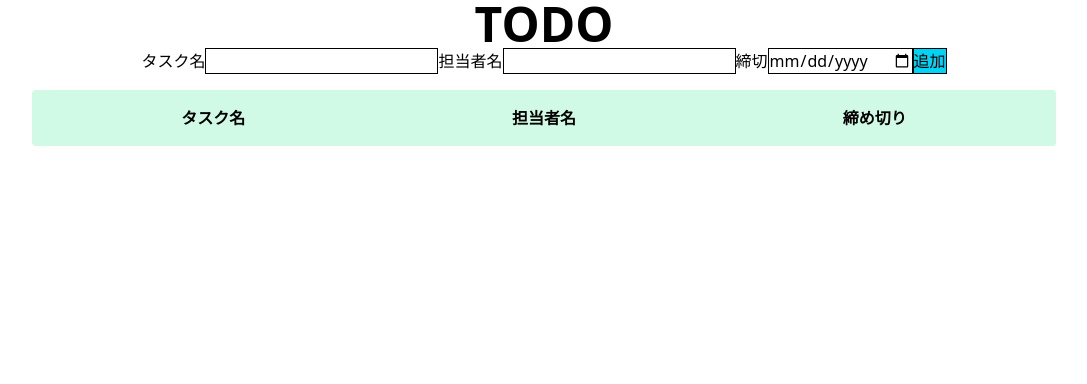
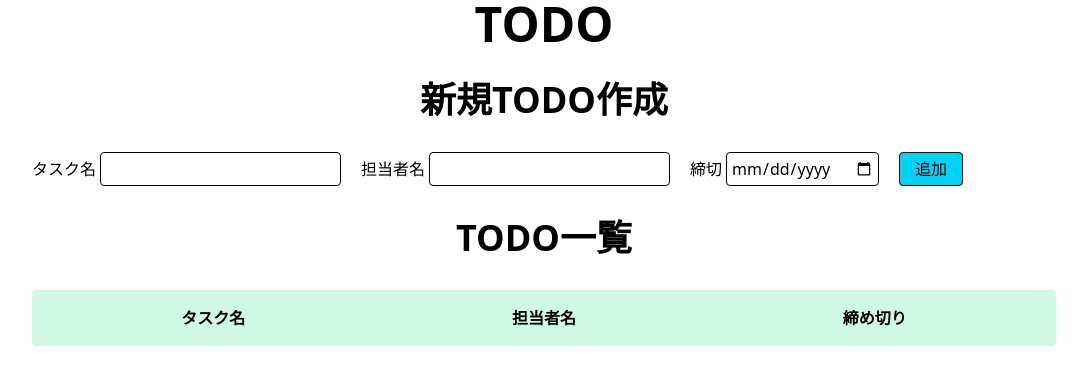
Before and after one commit to komishin/react-practice, a React app: page / in a window 1280 px wide. Shown: the top 384 px of the page, without its empty margins (96-1183 px from the left). Built offline with nearby package versions, Linux system fonts and the light colour scheme.

Commit message:
CSSの調整

```diff
--- a/src/js/App.tsx
+++ b/src/js/App.tsx
@@ -1,15 +1,8 @@
 import React, { useState } from 'react'
 import { TodoList } from './components/todo/TodoList'
 import { Heading } from './components/parts/Heading'
-import { TextField } from './components/parts/TextField'
 import { NewTodoForm } from './components/todo/NewTodoForm'
-
-export type Todo = {
-  id: number
-  task: string
-  person: string
-  deadline: string
-}
+import { Todo } from './components/todo/type'
 
 export const App = () => {
   const [todoList, setTodoList] = useState<Todo[]>([])
@@ -17,8 +10,19 @@ export const App = () => {
   return (
     <main className="my-0 mx-auto w-4/5 text-center">
       <Heading level="h1">TODO</Heading>
-      <NewTodoForm setTodoList={setTodoList} />
+      <div className='mt-8'>
+        <Heading level="h2">新規TODO作成</Heading>
+        <div className='mt-8'>
+        <NewTodoForm setTodoList={setTodoList} />
+        </div>
+      </div>
+      <div className='mt-8'>
+      <Heading level="h2">TODO一覧</Heading>
+      <div className='mt-8'>
       <TodoList todoList={todoList} />
+      </div>
+      </div>
     </main>
   )
 }
+export { Todo }
--- a/src/js/components/parts/TextField.tsx
+++ b/src/js/components/parts/TextField.tsx
@@ -1,22 +1,24 @@
 import React from 'react'
 
 type Props = {
+  id: string
   label: string
   value: string
   onChange: (value: string) => void
  type : 'text' | 'date'
 }
 
-export const TextField = ({label, value, onChange, type }: Props) => {
+export const TextField = ({id, label, value, onChange, type }: Props) => {
   return (
-    <>
-      <label htmlFor="">{label}</label>
+    <div className='flex gap-1 items-center'>
+      <label htmlFor="id">{label}</label>
       <input
+        id={id}
         type={type}
         value={value}
         onChange={(e) => onChange(e.target.value)}
-        className="border"
+        className="border rounded p-1"
       />
-    </>
+    </div>
   )
 }
--- a/src/js/components/todo/NewTodoForm.tsx
+++ b/src/js/components/todo/NewTodoForm.tsx
@@ -30,28 +30,31 @@ export const NewTodoForm = ({ setTodoList }: Props) => {
   }
 
   return (
-    <>
+    <div className="flex gap-5">
       <TextField
+        id="new-task"
         label="タスク名"
         type="text"
         value={newTask}
         onChange={setNewTask}
       ></TextField>
       <TextField
+        id="new-person"
         label="担当者名"
         type="text"
         value={newPerson}
         onChange={setNewPerson}
       ></TextField>
       <TextField
+        id="new-deadline"
         label="締切"
         type="date"
         value={newDeadline}
         onChange={setNewDeadline}
       ></TextField>
-      <button className="border bg-cyan-400" onClick={addNewTodo}>
+      <button className="border bg-cyan-400 w-16 rounded" onClick={addNewTodo}>
         追加
       </button>
-    </>
+    </div>
   )
 }
--- a/src/js/components/todo/TodoList.tsx
+++ b/src/js/components/todo/TodoList.tsx
@@ -8,7 +8,7 @@ type Props = {
 
 export const TodoList = ({ todoList }: Props) => {
   return (
-    <ul className="mt-4 bg-emerald-100 p-4 rounded">
+    <ul className="bg-emerald-100 p-4 rounded">
       <li className="grid grid-cols-3 font-bold">
         <div>タスク名</div>
         <div>担当者名</div>
--- /dev/null
+++ b/src/js/components/todo/type.ts
@@ -0,0 +1,6 @@
+export type Todo = {
+  id: number
+  task: string
+  person: string
+  deadline: string
+}
```
